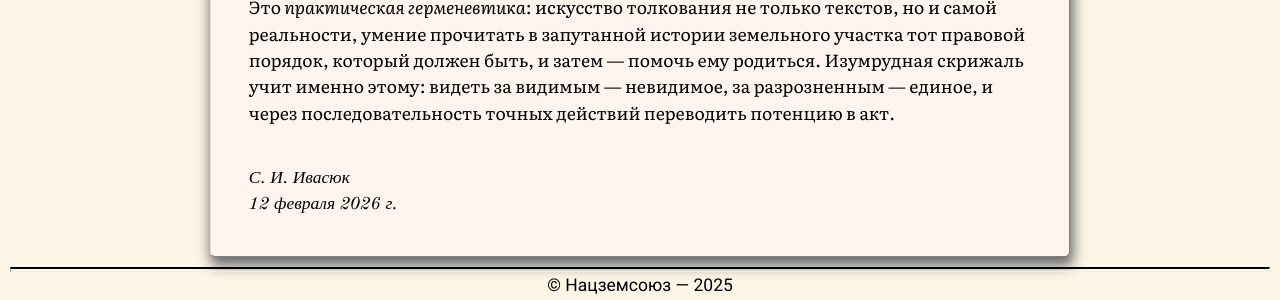
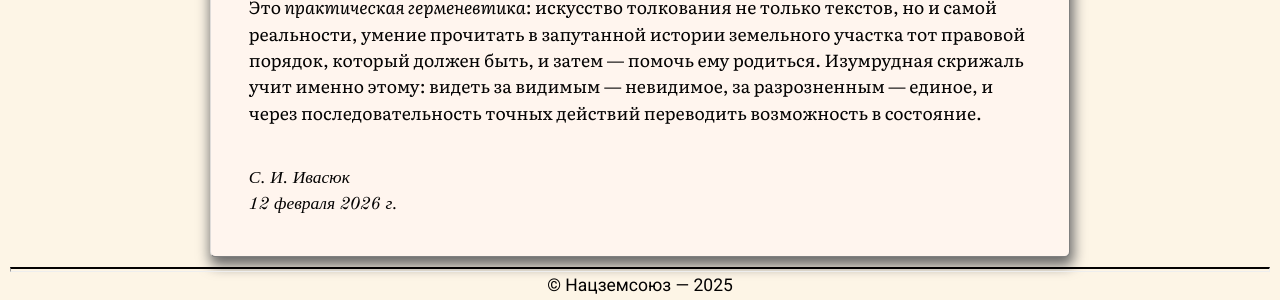
Before and after one commit to SergSi/land-use-art, a Jekyll site: the page built from _posts/2026-02-12-alhimia.md, in a window 1280 px wide and 900 px high, scrolled down 7448 px. Shown: the part 585-885 px from the top of the window. Built offline with Jekyll 4.4.1, drawn with Linux system fonts in a browser that asks for light colours; some web fonts are replaced; some of the changed text lies outside the part shown.

Commit message:
Update 2026-02-12-alhimia.md

```diff
--- a/_posts/2026-02-12-alhimia.md
+++ b/_posts/2026-02-12-alhimia.md
@@ -197,4 +197,4 @@ style O fill:#fff9c4,stroke:#ff8f00,color:#000000,stroke-width:3px
 
 Итоговая достоверность описания ($$D≈1.1R$$) возникает не из нарушения закона, а из *реализации его скрытой потенции*. Точно так же алхимик, работающий с Изумрудной скрижалью, не создает золото из ничего — он высвобождает золото, уже присутствующее в свинце в свернутом виде. Практик не творит право из пустоты — он актуализирует те возможности, которые были заложены в правовой системе, но не выражены ни в одной отдельной норме. Он делает видимым то, что существовало как невидимая связь между статьями.
 
-В этом смысле метод документирования землепользования — это не просто техника. Это *практическая герменевтика*: искусство толкования не только текстов, но и самой реальности, умение прочитать в запутанной истории земельного участка тот правовой порядок, который должен быть, и затем — помочь ему родиться. Изумрудная скрижаль учит именно этому: видеть за видимым — невидимое, за разрозненным — единое, и через последовательность точных действий переводить потенцию в акт.
+В этом смысле метод документирования землепользования — это не просто техника. Это *практическая герменевтика*: искусство толкования не только текстов, но и самой реальности, умение прочитать в запутанной истории земельного участка тот правовой порядок, который должен быть, и затем — помочь ему родиться. Изумрудная скрижаль учит именно этому: видеть за видимым — невидимое, за разрозненным — единое, и через последовательность точных действий переводить возможность в состояние.
```
